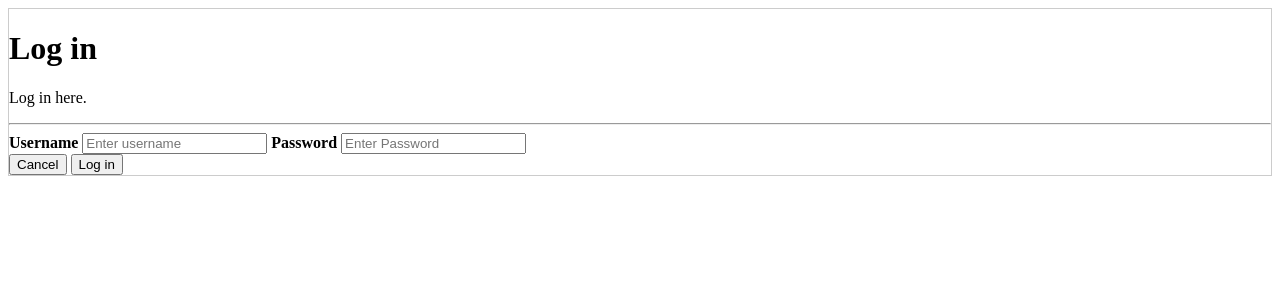
After one commit to XifeiNi/find-dine, a Flask app: page /login in a window 1280 px wide. The commit adds this page. Shown: the top 300 px of the page. Run offline with Flask 2, Linux system fonts and the light colour scheme; some libraries are stand-ins or nearby versions.

Commit message:
login and flask login_manager

```diff
--- a/server/app.py
+++ b/server/app.py
@@ -65,7 +65,7 @@
 from flask import Flask, render_template, session, jsonify, request, redirect, url_for, flash
 from flask_socketio import SocketIO, join_room
 from flask_sqlalchemy import SQLAlchemy
-from flask_login import current_user
+from flask_login import current_user, LoginManager
 from server.models import Conversation, Messages, User_Profile, Match, Right_Swipe, db
 from Classes.recommendation_system import Recommendation_System, Right_Swipes
 from Classes.message_system import Message_System
@@ -103,6 +103,14 @@ app.config['SQLALCHEMY_DATABASE_URI'] = 'sqlite:////tmp/test1.db'
 db.init_app(app)
 socketio = SocketIO(app)
 
+login_manager = LoginManager()
+login_manager.init_app(app)
+
+# needed for login manager implementation. Gets user object from id
+@login_manager.user_loader
+def load_user(user_id):
+    return User_Profile.query.filter_by(id=user_id).first()
+
 with app.app_context():
     db.create_all()
 
@@ -138,19 +146,12 @@ def signup():
         if input_password != input_password_repeat:
             return render_template('auth/signup.html', error="Passwords don't match")
 
-        print(min_target)
-        print(max_target)
         if min_target < max_target:
             return render_template('auth/signup.html', error="Invalid match age targets")
 
         dob_obj = datetime.strptime(dob, '%Y-%m-%d')
-        print(dob_obj)
-
         if datetime.today().year - dob_obj.year < 18:
             return render_template('auth/signup.html', error="You must be over 18 to register on find&dine")
-
-        # needs datetime object in db
-
 
         # create object and commit to db
         new_user = User_Profile(f_name=f_name,
@@ -169,9 +170,36 @@ def signup():
         db.session.commit()
 
         # redirect to home page, user is logged in
+        new_user.is_authenticated = True
         return redirect(url_for('get_recommendations'))
 
     return render_template('auth/signup.html')
+
+@app.route('/login', methods=['GET', 'POST'])
+def login():
+
+    if request.method == 'POST':
+
+        req = request.form
+        print(req)
+
+        username = req['username']
+        password = req['password']
+
+        # validation
+        user = User_Profile.query.filter_by(username=username).first()
+        if user is None:
+            return render_template('auth/login.html', error="Invalid credentials")
+
+        if user.password_hash != password:
+            return render_template('auth/login.html', error="Invalid credentials")
+
+        # user is valid
+        user.is_authenticated = True
+        return redirect(url_for('get_recommendations'))
+
+    return render_template('auth/login.html')
+
 
 # This is the first function, once called, it should return the match recommendations
 @app.route('/')
--- /dev/null
+++ b/templates/auth/login.html
@@ -0,0 +1,32 @@
+{% if error %}
+    <p class=error><strong>Error:</strong> {{ error }}
+{% endif %}
+
+{% with messages = get_flashed_messages() %}
+  {% if messages %}
+    <ul class=flashes>
+    {% for message in messages %}
+      <li>{{ message }}</li>
+    {% endfor %}
+    </ul>
+  {% endif %}
+{% endwith %}
+
+<form id='login_form' action="/login" style="border:1px solid #ccc" method="POST">
+    <div class="container">
+    <h1>Log in</h1>
+        <p>Log in here.</p>
+        <hr>
+
+        <label for="username"><b>Username</b></label>
+        <input type="text" placeholder="Enter username" name="username" required>
+
+        <label for="password"><b>Password</b></label>
+        <input type="password" placeholder="Enter Password" name="password" required>
+
+        <div class="clearfix">
+            <button type="button" class="cancelbtn">Cancel</button>
+            <button type="submit" name="submit_button" value="signup" class="loginbtn">Log in</button>
+        </div>
+    </div>
+</form>
--- a/templates/auth/signup.html
+++ b/templates/auth/signup.html
@@ -11,6 +11,8 @@
     </ul>
   {% endif %}
 {% endwith %}
+
+<!--Note: all above can be ignored. It is just for testing. Error string will be passed in as "error" when needed-->
 <form id='signup_form' action="/signup" style="border:1px solid #ccc" method="POST">
     <div class="container">
     <h1>Sign Up</h1>
```
Also changed, not shown: server/models.py (+10 -1 lines).
